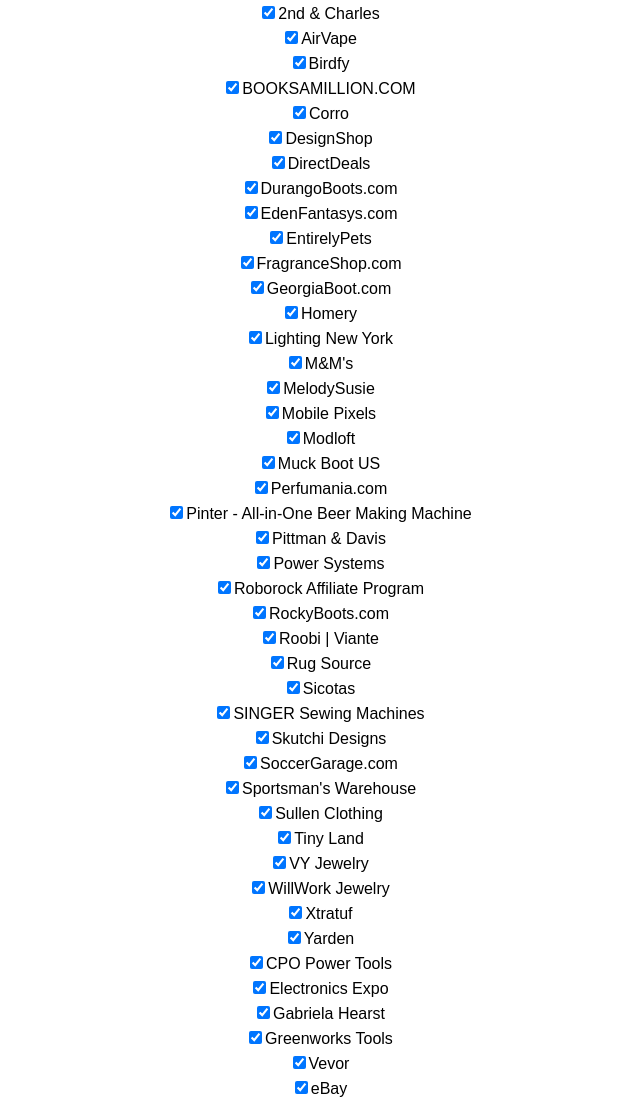
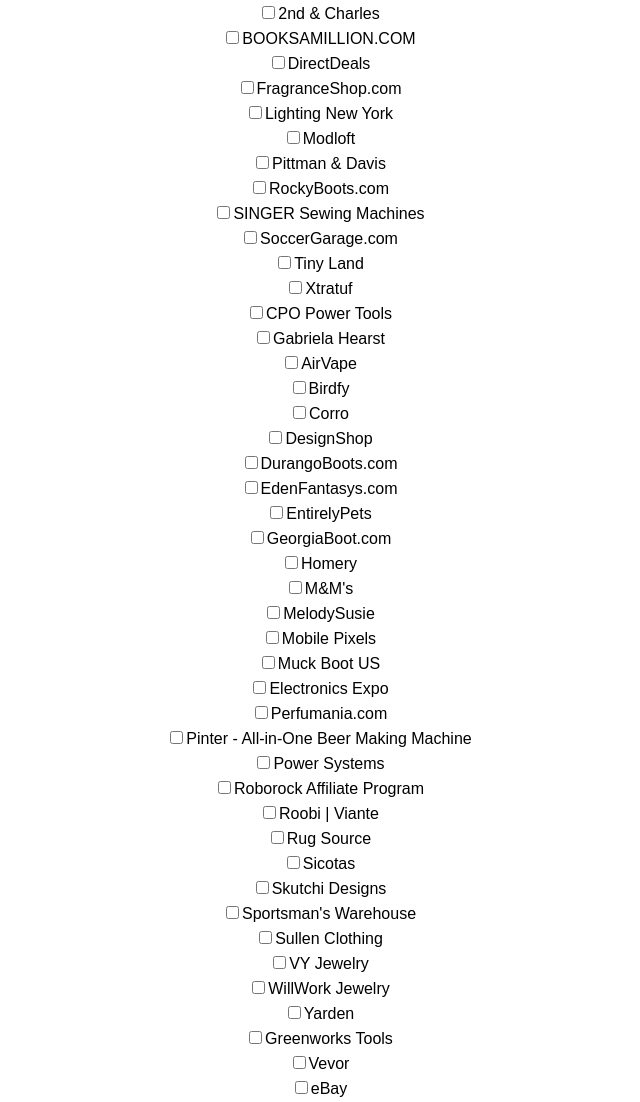
Before and after one commit to Aeguy353/GetComparley, a website: page public/index.html in a window 1280 px wide. Shown: the part 435-1537 px from the top of the page, without its empty margins (321-961 px from the left). Drawn offline with Linux system fonts and the light colour scheme.

Commit message:
Update index.html

```diff
--- a/public/index.html
+++ b/public/index.html
@@ -16,50 +16,56 @@
             <button onclick="search()">Search</button>
         </div>
         <div class="checkboxes">
-            <label><input type="checkbox" class="store-checkbox" value="2nd_charles" checked>2nd & Charles</label>
-            <label><input type="checkbox" class="store-checkbox" value="airvape" checked>AirVape</label>
-            <label><input type="checkbox" class="store-checkbox" value="birdfy" checked>Birdfy</label>
-            <label><input type="checkbox" class="store-checkbox" value="booksamillion" checked>BOOKSAMILLION.COM</label>
-            <label><input type="checkbox" class="store-checkbox" value="corro" checked>Corro</label>
-            <label><input type="checkbox" class="store-checkbox" value="designshop" checked>DesignShop</label>
-            <label><input type="checkbox" class="store-checkbox" value="directdeals" checked>DirectDeals</label>
-            <label><input type="checkbox" class="store-checkbox" value="durangoboots" checked>DurangoBoots.com</label>
-            <label><input type="checkbox" class="store-checkbox" value="edenfantasys" checked>EdenFantasys.com</label>
-            <label><input type="checkbox" class="store-checkbox" value="entirelypets" checked>EntirelyPets</label>
-            <label><input type="checkbox" class="store-checkbox" value="fragranceshop" checked>FragranceShop.com</label>
-            <label><input type="checkbox" class="store-checkbox" value="georgiaboot" checked>GeorgiaBoot.com</label>
-            <label><input type="checkbox" class="store-checkbox" value="homery" checked>Homery</label>
-            <label><input type="checkbox" class="store-checkbox" value="lighting_new_york" checked>Lighting New York</label>
-            <label><input type="checkbox" class="store-checkbox" value="m_ms" checked>M&M's</label>
-            <label><input type="checkbox" class="store-checkbox" value="melodysusie" checked>MelodySusie</label>
-            <label><input type="checkbox" class="store-checkbox" value="mobile_pixels" checked>Mobile Pixels</label>
-            <label><input type="checkbox" class="store-checkbox" value="modloft" checked>Modloft</label>
-            <label><input type="checkbox" class="store-checkbox" value="muck_boot_us" checked>Muck Boot US</label>
-            <label><input type="checkbox" class="store-checkbox" value="perfumania" checked>Perfumania.com</label>
-            <label><input type="checkbox" class="store-checkbox" value="pinter" checked>Pinter - All-in-One Beer Making Machine</label>
-            <label><input type="checkbox" class="store-checkbox" value="pittman_davis" checked>Pittman & Davis</label>
-            <label><input type="checkbox" class="store-checkbox" value="power_systems" checked>Power Systems</label>
-            <label><input type="checkbox" class="store-checkbox" value="roborock" checked>Roborock Affiliate Program</label>
-            <label><input type="checkbox" class="store-checkbox" value="rockyboots" checked>RockyBoots.com</label>
-            <label><input type="checkbox" class="store-checkbox" value="roobi_viante" checked>Roobi | Viante</label>
-            <label><input type="checkbox" class="store-checkbox" value="rug_source" checked>Rug Source</label>
-            <label><input type="checkbox" class="store-checkbox" value="sicotas" checked>Sicotas</label>
-            <label><input type="checkbox" class="store-checkbox" value="singer_sewing" checked>SINGER Sewing Machines</label>
-            <label><input type="checkbox" class="store-checkbox" value="skutchi_designs" checked>Skutchi Designs</label>
-            <label><input type="checkbox" class="store-checkbox" value="soccergarage" checked>SoccerGarage.com</label>
-            <label><input type="checkbox" class="store-checkbox" value="sportsmans_warehouse" checked>Sportsman's Warehouse</label>
-            <label><input type="checkbox" class="store-checkbox" value="sullen_clothing" checked>Sullen Clothing</label>
-            <label><input type="checkbox" class="store-checkbox" value="tiny_land" checked>Tiny Land</label>
-            <label><input type="checkbox" class="store-checkbox" value="vy_jewelry" checked>VY Jewelry</label>
-            <label><input type="checkbox" class="store-checkbox" value="willwork_jewelry" checked>WillWork Jewelry</label>
-            <label><input type="checkbox" class="store-checkbox" value="xtratuf" checked>Xtratuf</label>
-            <label><input type="checkbox" class="store-checkbox" value="yarden" checked>Yarden</label>
-            <label><input type="checkbox" class="store-checkbox" value="cpo_power_tools" checked>CPO Power Tools</label>
-            <label><input type="checkbox" class="store-checkbox" value="electronics_expo" checked>Electronics Expo</label>
-            <label><input type="checkbox" class="store-checkbox" value="gabriela_hearst" checked>Gabriela Hearst</label>
-            <label><input type="checkbox" class="store-checkbox" value="greenworks_tools" checked>Greenworks Tools</label>
-            <label><input type="checkbox" class="store-checkbox" value="vevor" checked>Vevor</label>
-            <label><input type="checkbox" class="store-checkbox" value="ebay" checked>eBay</label>
+            <div class="store-column">
+                <label><input type="checkbox" class="store-checkbox" value="2nd_charles">2nd & Charles</label>
+                <label><input type="checkbox" class="store-checkbox" value="booksamillion">BOOKSAMILLION.COM</label>
+                <label><input type="checkbox" class="store-checkbox" value="directdeals">DirectDeals</label>
+                <label><input type="checkbox" class="store-checkbox" value="fragranceshop">FragranceShop.com</label>
+                <label><input type="checkbox" class="store-checkbox" value="lighting_new_york">Lighting New York</label>
+                <label><input type="checkbox" class="store-checkbox" value="modloft">Modloft</label>
+                <label><input type="checkbox" class="store-checkbox" value="pittman_davis">Pittman & Davis</label>
+                <label><input type="checkbox" class="store-checkbox" value="rockyboots">RockyBoots.com</label>
+                <label><input type="checkbox" class="store-checkbox" value="singer_sewing">SINGER Sewing Machines</label>
+                <label><input type="checkbox" class="store-checkbox" value="soccergarage">SoccerGarage.com</label>
+                <label><input type="checkbox" class="store-checkbox" value="tiny_land">Tiny Land</label>
+                <label><input type="checkbox" class="store-checkbox" value="xtratuf">Xtratuf</label>
+                <label><input type="checkbox" class="store-checkbox" value="cpo_power_tools">CPO Power Tools</label>
+                <label><input type="checkbox" class="store-checkbox" value="gabriela_hearst">Gabriela Hearst</label>
+            </div>
+            <div class="store-column">
+                <label><input type="checkbox" class="store-checkbox" value="airvape">AirVape</label>
+                <label><input type="checkbox" class="store-checkbox" value="birdfy">Birdfy</label>
+                <label><input type="checkbox" class="store-checkbox" value="corro">Corro</label>
+                <label><input type="checkbox" class="store-checkbox" value="designshop">DesignShop</label>
+                <label><input type="checkbox" class="store-checkbox" value="durangoboots">DurangoBoots.com</label>
+                <label><input type="checkbox" class="store-checkbox" value="edenfantasys">EdenFantasys.com</label>
+                <label><input type="checkbox" class="store-checkbox" value="entirelypets">EntirelyPets</label>
+                <label><input type="checkbox" class="store-checkbox" value="georgiaboot">GeorgiaBoot.com</label>
+                <label><input type="checkbox" class="store-checkbox" value="homery">Homery</label>
+                <label><input type="checkbox" class="store-checkbox" value="m_ms">M&M's</label>
+                <label><input type="checkbox" class="store-checkbox" value="melodysusie">MelodySusie</label>
+                <label><input type="checkbox" class="store-checkbox" value="mobile_pixels">Mobile Pixels</label>
+                <label><input type="checkbox" class="store-checkbox" value="muck_boot_us">Muck Boot US</label>
+                <label><input type="checkbox" class="store-checkbox" value="electronics_expo">Electronics Expo</label>
+            </div>
+            <div class="store-column">
+                <label><input type="checkbox" class="store-checkbox" value="perfumania">Perfumania.com</label>
+                <label><input type="checkbox" class="store-checkbox" value="pinter">Pinter - All-in-One Beer Making Machine</label>
+                <label><input type="checkbox" class="store-checkbox" value="power_systems">Power Systems</label>
+                <label><input type="checkbox" class="store-checkbox" value="roborock">Roborock Affiliate Program</label>
+                <label><input type="checkbox" class="store-checkbox" value="roobi_viante">Roobi | Viante</label>
+                <label><input type="checkbox" class="store-checkbox" value="rug_source">Rug Source</label>
+                <label><input type="checkbox" class="store-checkbox" value="sicotas">Sicotas</label>
+                <label><input type="checkbox" class="store-checkbox" value="skutchi_designs">Skutchi Designs</label>
+                <label><input type="checkbox" class="store-checkbox" value="sportsmans_warehouse">Sportsman's Warehouse</label>
+                <label><input type="checkbox" class="store-checkbox" value="sullen_clothing">Sullen Clothing</label>
+                <label><input type="checkbox" class="store-checkbox" value="vy_jewelry">VY Jewelry</label>
+                <label><input type="checkbox" class="store-checkbox" value="willwork_jewelry">WillWork Jewelry</label>
+                <label><input type="checkbox" class="store-checkbox" value="yarden">Yarden</label>
+                <label><input type="checkbox" class="store-checkbox" value="greenworks_tools">Greenworks Tools</label>
+                <label><input type="checkbox" class="store-checkbox" value="vevor">Vevor</label>
+                <label><input type="checkbox" class="store-checkbox" value="ebay">eBay</label>
+            </div>
         </div>
         <div id="results"></div>
     </main>
```
